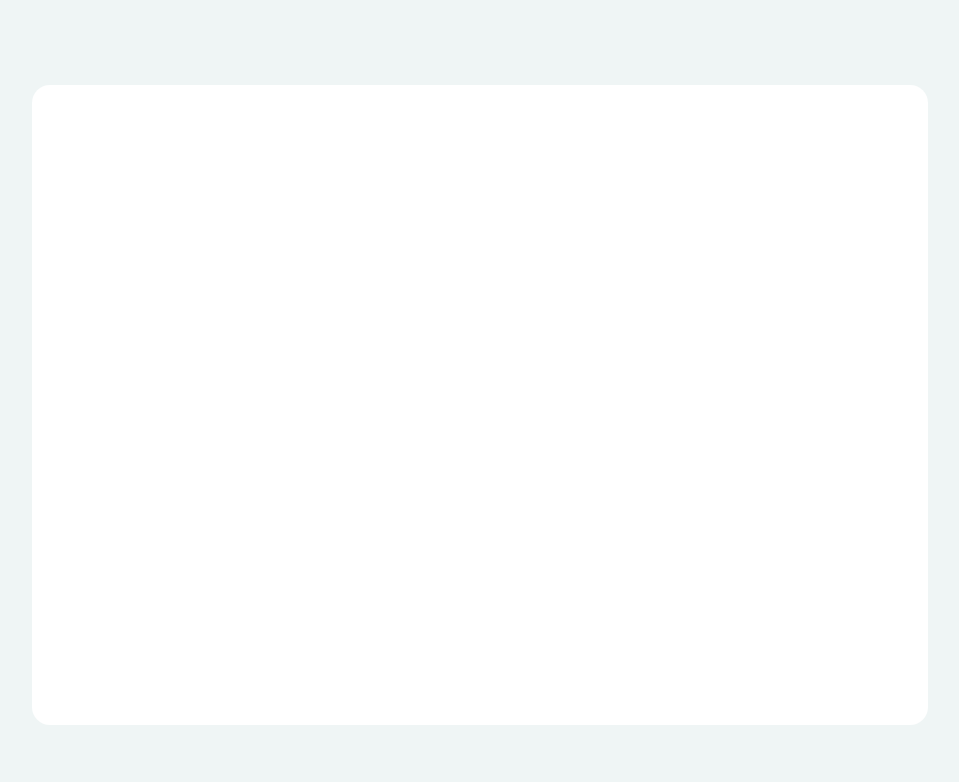
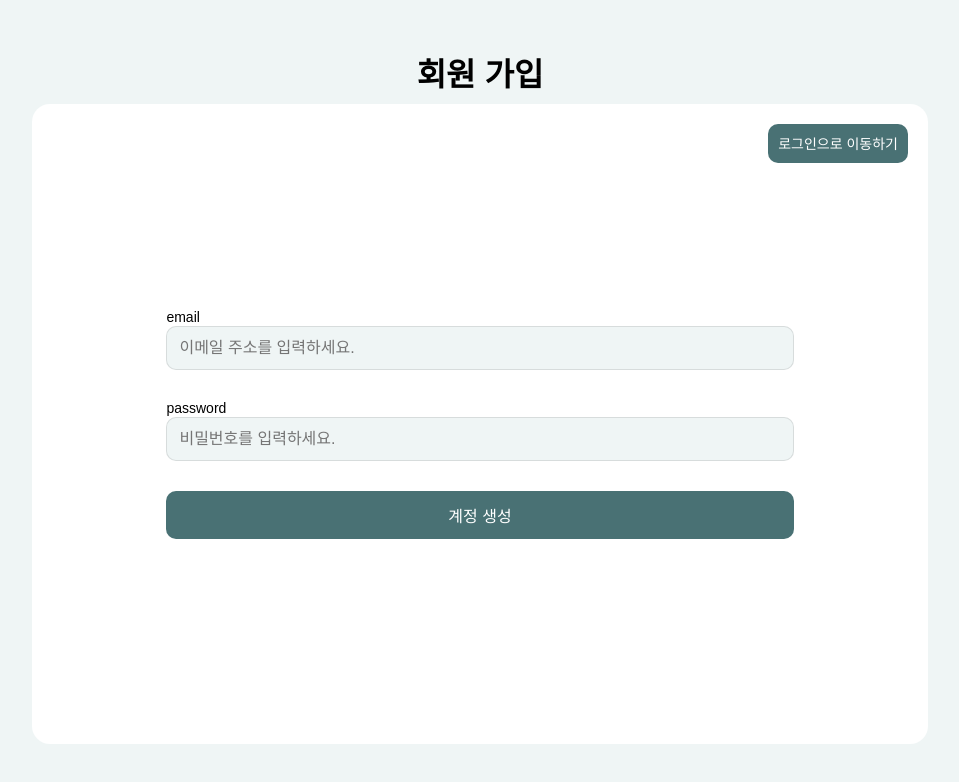
Before and after one commit to wanted-pre-onboarding-team-7/pre-onboarding-8th-1-7, a React (Create React App) app: page / in a window 1280 px wide. Shown: the top 782 px of the page, without its empty margins (160-1119 px from the left). Built offline with nearby package versions, Linux system fonts and the light colour scheme.

Commit message:
Chore: 회원가입 기능 수정

```diff
--- a/src/components/SignForm.js
+++ b/src/components/SignForm.js
@@ -1,11 +1,65 @@
-import React from 'react';
+import { useState,useEffect } from 'react';
+import styled from 'styled-components';
+import { theme } from '../theme';
+import { SIGN_IN, SUBMIT_BTN,RES_MSG } from '../utils/constants';
+import TextInput from './TextInput';
 
-const SignForm = () => {
-    return (
-        <div>
+export default function SignForm({ signState,setSignState }) {
 
-        </div>
-    );
-};
+  const [form, setForm] = useState(initialForm);
 
-export default SignForm;
+  useEffect(() => {
+    setForm(initialForm);
+  }, [signState]);
+
+  const handleChange = (e) => {
+    setForm((prev) => {
+      const newForm = { ...prev, [e.target.id]: e.target.value };
+      return newForm;
+    });
+  };
+
+  //API 구현이 안되어 있어 임시적인 회원가입/로그인 핸들러
+  const handleSubmit = (e) => {
+    e.preventDefault();
+    window.alert(RES_MSG.SUCCESS(signState))
+    setSignState(SIGN_IN);
+  };
+
+  return (
+    <Form onSubmit={handleSubmit}>
+      <TextInput type="email" value={form.email} onChange={handleChange} />
+      <TextInput
+        type="password"
+        value={form.password}
+        onChange={handleChange}
+      />
+      <SubmitBtn
+        type="submit"
+        bgColor={theme.btnColor}
+        value={SUBMIT_BTN[signState]}
+      />
+    </Form>
+  );
+}
+
+const Form = styled.form`
+  display: flex;
+  flex-direction: column;
+  width: 70%;
+  gap: 30px;
+`;
+
+const SubmitBtn = styled.input`
+  border: none;
+  font-size: 16px;
+  background-color: ${(props) => props.bgColor};
+  padding: 12px;
+  border-radius: 10px;
+  color: white;
+  cursor:pointer;
+`;
+const initialForm = {
+    email: '',
+    password: '',
+  };
--- a/src/components/SignToggleBtn.js
+++ b/src/components/SignToggleBtn.js
@@ -1,11 +1,31 @@
-import React from 'react';
+import styled from 'styled-components';
+import { theme } from '../theme';
+import { SIGN_UP, SIGN_IN, TOGGLE_TEXT } from '../utils/constants';
 
-const SignToggleBtn = () => {
-    return (
-        <div>
+export default function SignToggleBtn({ signState, setSignState }) {
+  const handleToggleClick = () => {
+    setSignState((prevState) => {
+      return prevState === SIGN_UP ? SIGN_IN : SIGN_UP;
+    });
+  };
 
-        </div>
-    );
-};
+  return (
+    <ToggleBtn bgColor={theme.btnColor} onClick={handleToggleClick}>
+      <ToggleText>{TOGGLE_TEXT[signState]}</ToggleText>
+    </ToggleBtn>
+  );
+}
 
-export default SignToggleBtn;
+const ToggleBtn = styled.div`
+  background-color: ${(props) => props.bgColor};
+  padding: 10px;
+  border-radius: 10px;
+  position: absolute;
+  top: 20px;
+  right: 20px;
+  cursor: pointer;
+`;
+const ToggleText = styled.span`
+  font-size: 14px;
+  color: white;
+`;
--- /dev/null
+++ b/src/components/TextInput.js
@@ -0,0 +1,40 @@
+import styled from 'styled-components';
+import { INPUT } from '../utils/constants';
+
+export default function TextInput({ type, value, onChange }) {
+  return (
+    <Wrapper>
+      <InputLabel for={type}>{type}</InputLabel>
+      <Input
+        type={type}
+        id={type}
+        placeholder={INPUT.PLACEHOLDER[type]}
+        minLength={INPUT.MIN_LEN[type]}
+        value={value}
+        required
+        onChange={onChange}
+      />
+    </Wrapper>
+  );
+}
+
+const Wrapper = styled.div`
+  display: flex;
+  flex-direction: column;
+`;
+const InputLabel = styled.span`
+  font-size: 14px;
+`;
+
+const Input = styled.input`
+  font-size: 16px;
+  border: 1px solid rgba(0, 0, 0, 0.1);
+  border-radius: 10px;
+  padding: 12px;
+  :valid {
+    background-color: white;
+  }
+  :invalid {
+    background-color: #eff5f5;
+  }
+`;
--- a/src/pages/Home.js
+++ b/src/pages/Home.js
@@ -1,20 +1,20 @@
-import {useState} from 'react';
-import styled from 'styled-components'
+import { useState } from 'react';
+import styled from 'styled-components';
+
 import { theme } from '../theme';
-
 import SignToggleBtn from '../components/SignToggleBtn';
 import SignForm from '../components/SignForm';
+import { HOME_TITLE, SIGN_UP } from '../utils/constants';
+
 function Home() {
-  const [signState, setSignState] = useState();
+  const [signState, setSignState] = useState(SIGN_UP);
 
   return (
     <Wrapper bgColor={theme.bgColorlight}>
-      <Title>{}</Title>
+      <Title>{HOME_TITLE[signState]}</Title>
       <FormWrapper>
+        <SignForm signState={signState} setSignState={setSignState}/>
         <SignToggleBtn signState={signState} setSignState={setSignState} />
-        <SignForm
-          signState={signState}
-        />
       </FormWrapper>
     </Wrapper>
   );
```
Also changed, not shown: src/utils/constants.js (indentation only).
